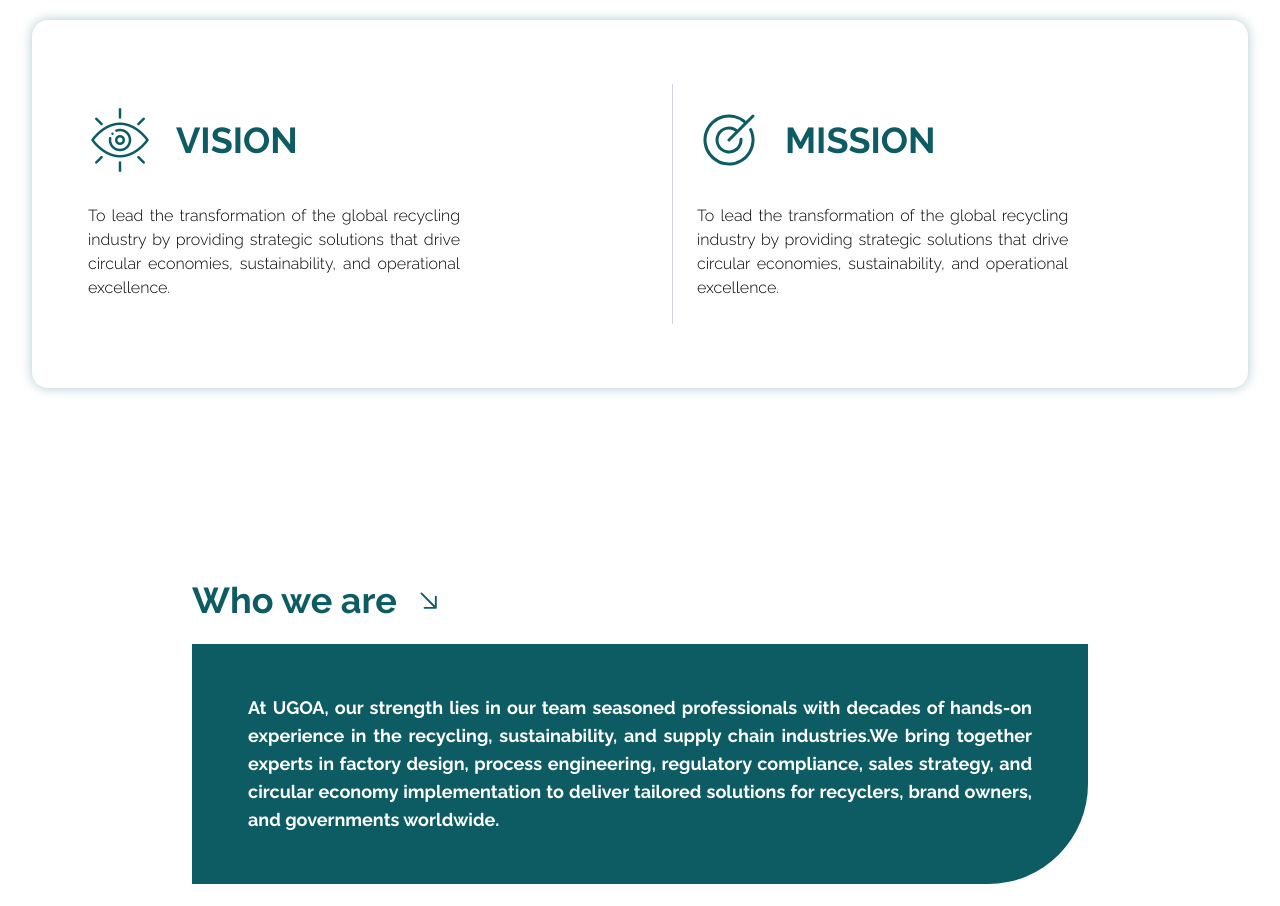
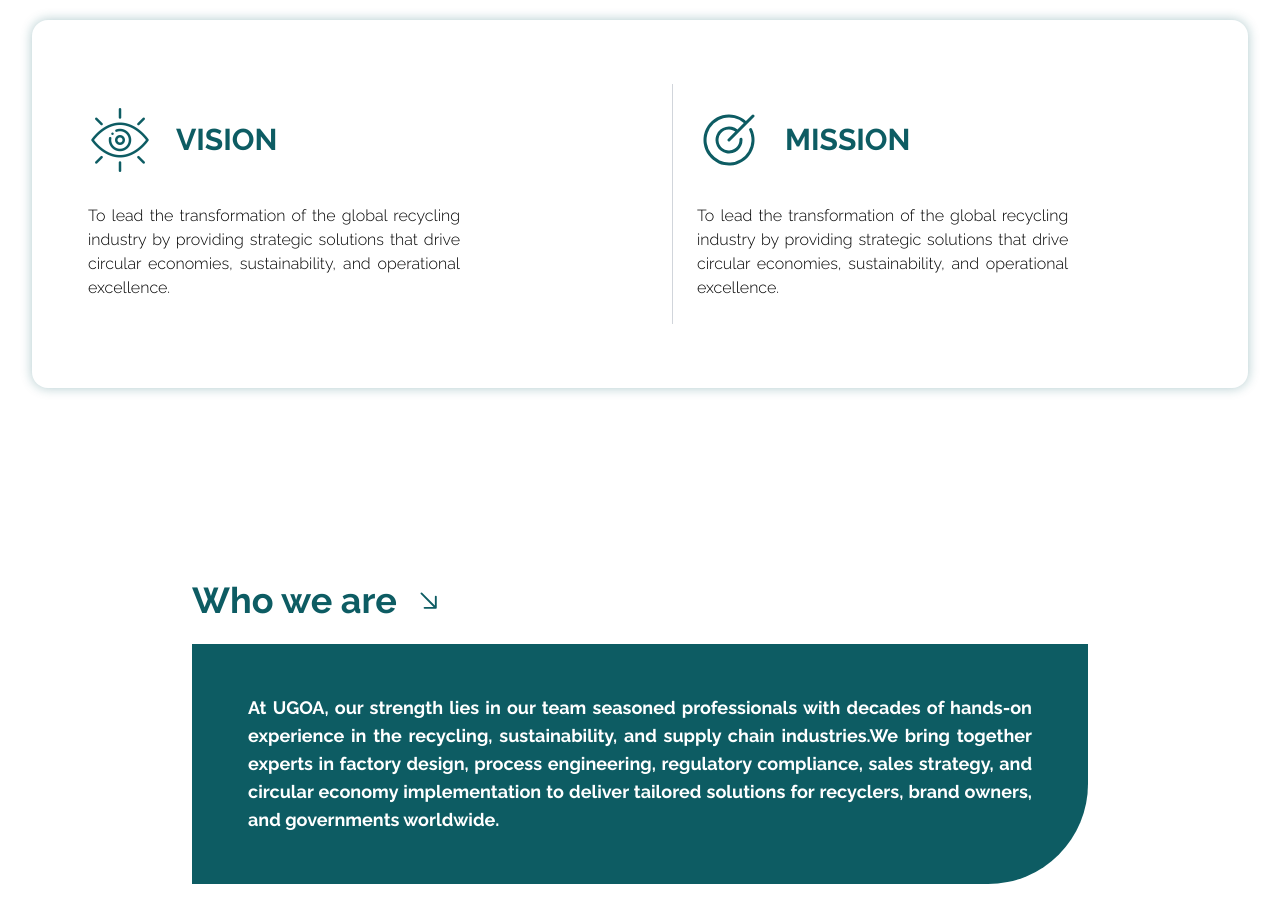
Before and after one commit to Abdelrahmanamrxi/ugoa, a React (Vite) app: page /about_us in a window 1280 px wide. Shown: the part 880-1786 px from the top of the page. Built offline with nearby package versions, Linux system fonts and the light colour scheme; a web font is replaced by a local one.

Commit message:
About initialized

```diff
--- a/src/components/About.jsx
+++ b/src/components/About.jsx
@@ -57,7 +57,7 @@ export default function About(){
                 <div className="md:w-1/2 flex flex-col gap-4 md:gap-8 md:p-6">
                     <div className="flex justify-start gap-2 md:gap-6 items-center">
                         <img src={visionIcon} className="w-[40px] md:min-w-[64px]" />
-                        <h2 className="font-raleway text-dark_green uppercase font-bold text-lg md:text-4xl">Vision</h2>
+                        <h2 className="font-raleway text-dark_green uppercase font-bold text-lg md:text-3xl">Vision</h2>
                     </div>
                     <p className="font-raleway font-light text-justify w-full md:w-3/4">
                     To lead the transformation of the global recycling industry by providing strategic solutions
@@ -69,7 +69,7 @@ export default function About(){
                 <div className="md:w-1/2 flex flex-col gap-8 md:p-6 ">
                     <div className="flex justify-start gap-2 md:gap-6 items-center">
                         <PiTargetLight  size={64} src={visionIcon} className="w-[40px] text-dark_green md:min-w-[64px]" />
-                        <h2 className="font-raleway text-dark_green uppercase font-bold text-lg md:text-4xl">Mission</h2>
+                        <h2 className="font-raleway text-dark_green uppercase font-bold text-lg md:text-3xl">Mission</h2>
                     </div>
                     <p className="font-raleway font-light text-justify w-3/4">
                     To lead the transformation of the global recycling industry by providing strategic solutions
```
